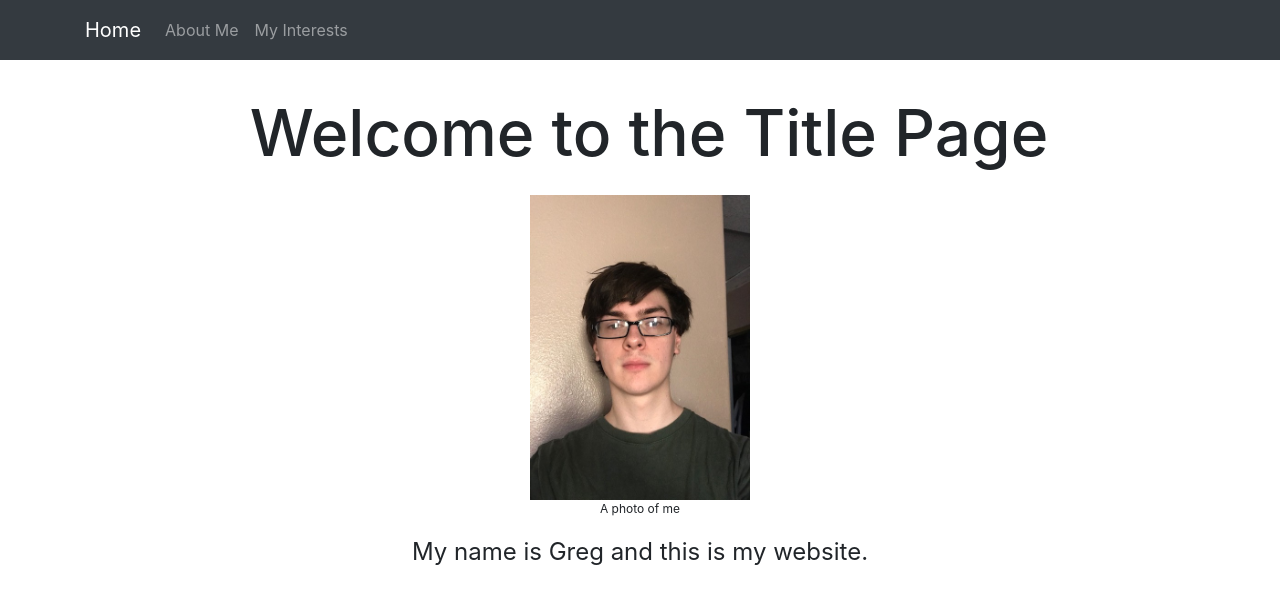
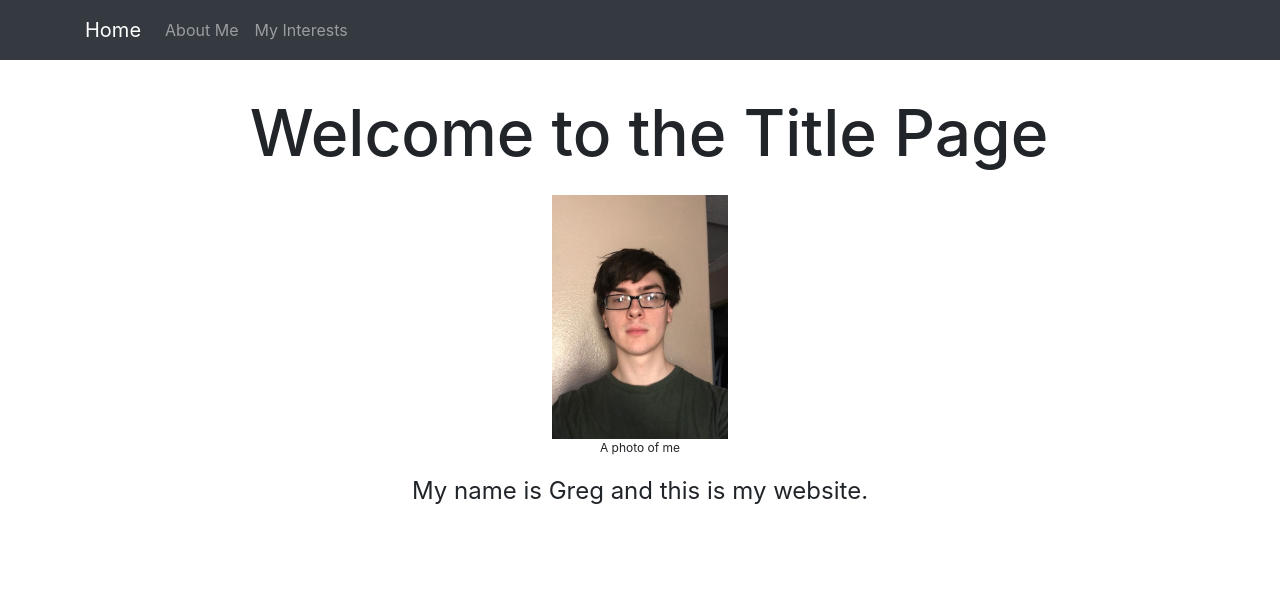
Before and after one commit to gregbaroni/WebText_gregbaroni, a Next.js app: page / in a window 1280 px wide. Shown: the top 604 px of the page. Built offline with nearby package versions, Linux system fonts and the light colour scheme.

Commit message:
gb-made minor adjustments

```diff
--- a/styles/myStyle.module.css
+++ b/styles/myStyle.module.css
@@ -137,8 +137,8 @@
 }
 
 .photo {
-  height: 305px;
-  width: 220px;
+  height: 244px;
+  width: 176px;
 }
 
 
```
Also changed, not shown: pages/interests.js (+4 -4 lines).
